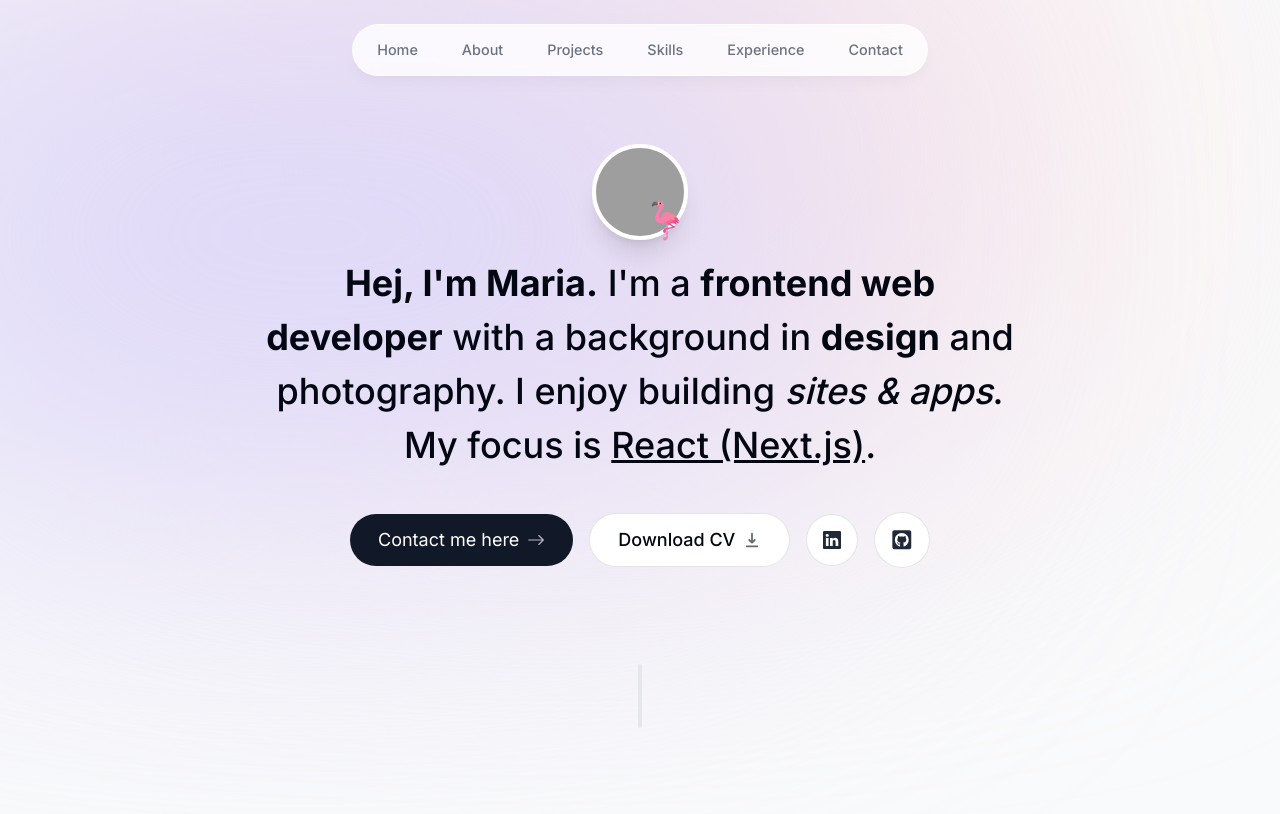
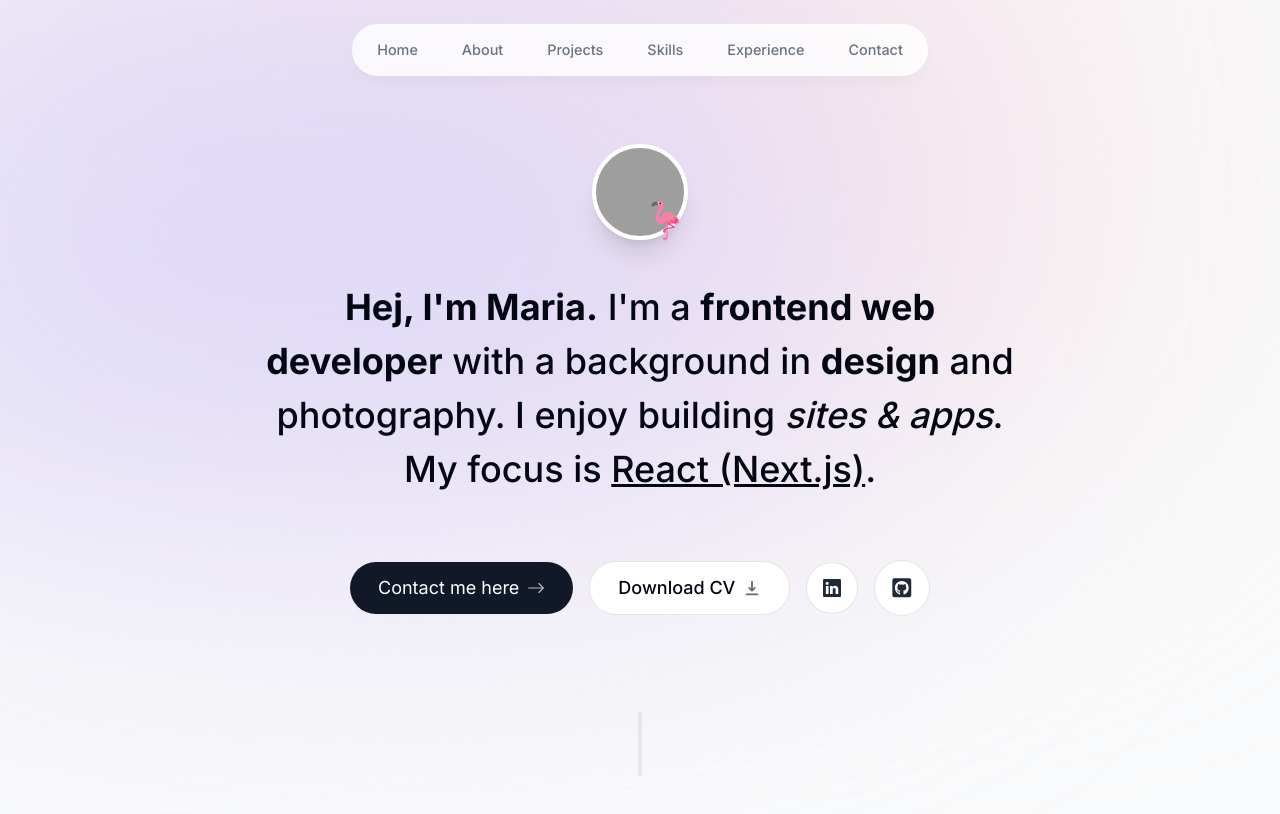
Before and after one commit to marialitwa/portfolio-web-developer, a Next.js app: page / in a window 1280 px wide. Shown: the top 814 px of the page. Built offline with nearby package versions, Linux system fonts and the light colour scheme; grey boxes are pictures that could not be loaded.

Commit message:
Adjust intro section.

```diff
--- a/components/intro.tsx
+++ b/components/intro.tsx
@@ -12,6 +12,7 @@ import { FaGithubSquare } from "react-icons/fa";
 export default function Intro() {
   return (
     <section className="mb-28 max-w-[50rem] text-center sm:mb-0">
+      {/* ===== IMAGE & EMOJI ===== */}
       <div className="flex items-center justify-center">
         <div className="relative">
           <motion.div
@@ -53,8 +54,10 @@ export default function Intro() {
           </motion.span>
         </div>
       </div>
-      <motion.p
-        className="mb-10 mt-4 px-4 text-2xl font-medium
+
+      {/* ===== INTRO TEXT ===== */}
+      <motion.h1
+        className="mt-10 mb-16 px-4 text-2xl font-medium
         !leading-[1.5] sm:text-4xl"
         initial={{ opacity: 0, y: 100 }}
         animate={{ opacity: 1, y: 0 }}
@@ -64,8 +67,9 @@ export default function Intro() {
         background in <span className="font-bold">design</span> and photography.
         I enjoy building <span className="italic">sites & apps</span>. My focus
         is <span className="underline">React (Next.js)</span>.
-      </motion.p>
+      </motion.h1>
 
+      {/* ===== LINKS & BUTTONS ===== */}
       <motion.div
         className="flex flex-col sm:flex-row
         items-center justify-center gap-4 px-4 text-lg"
```
